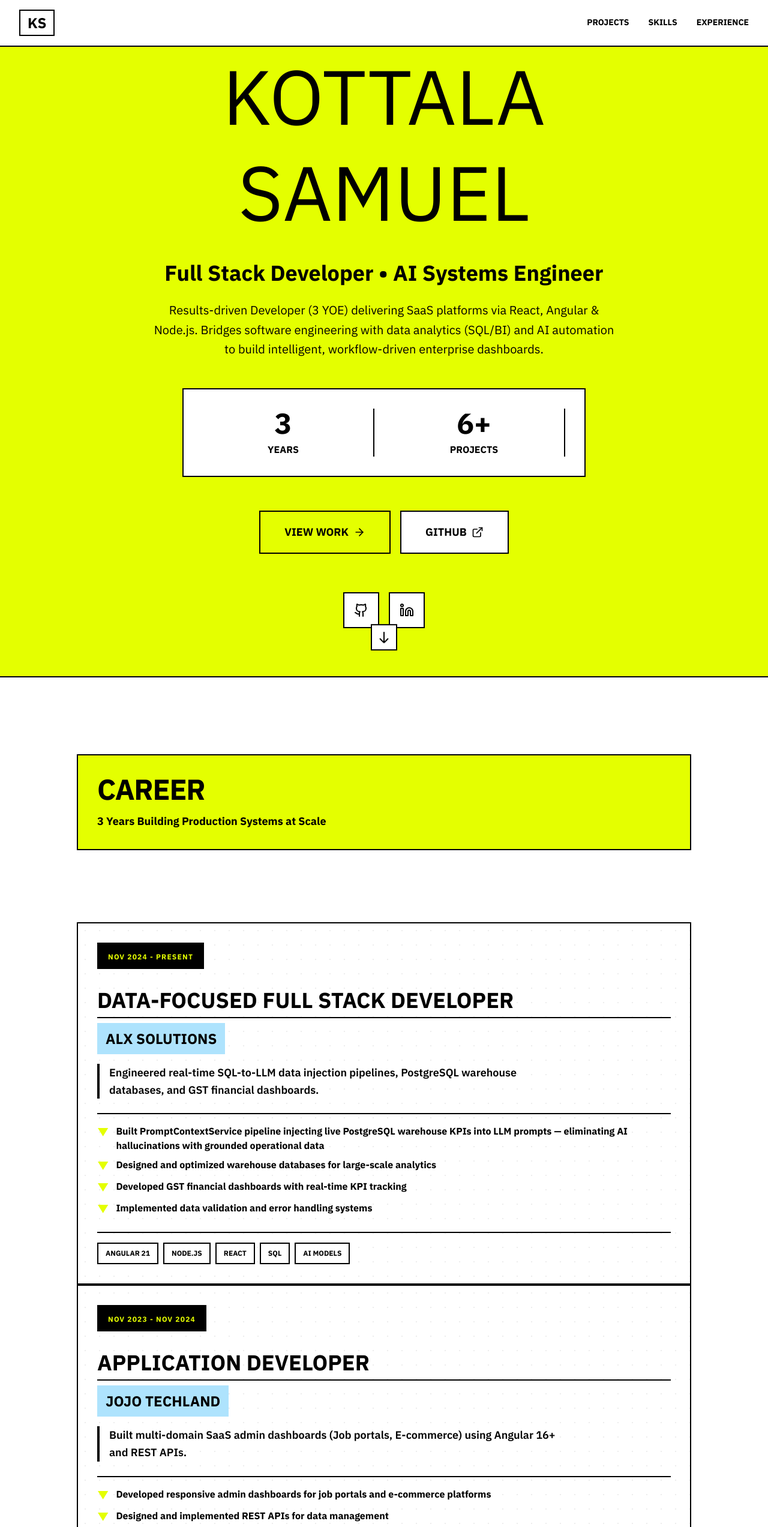
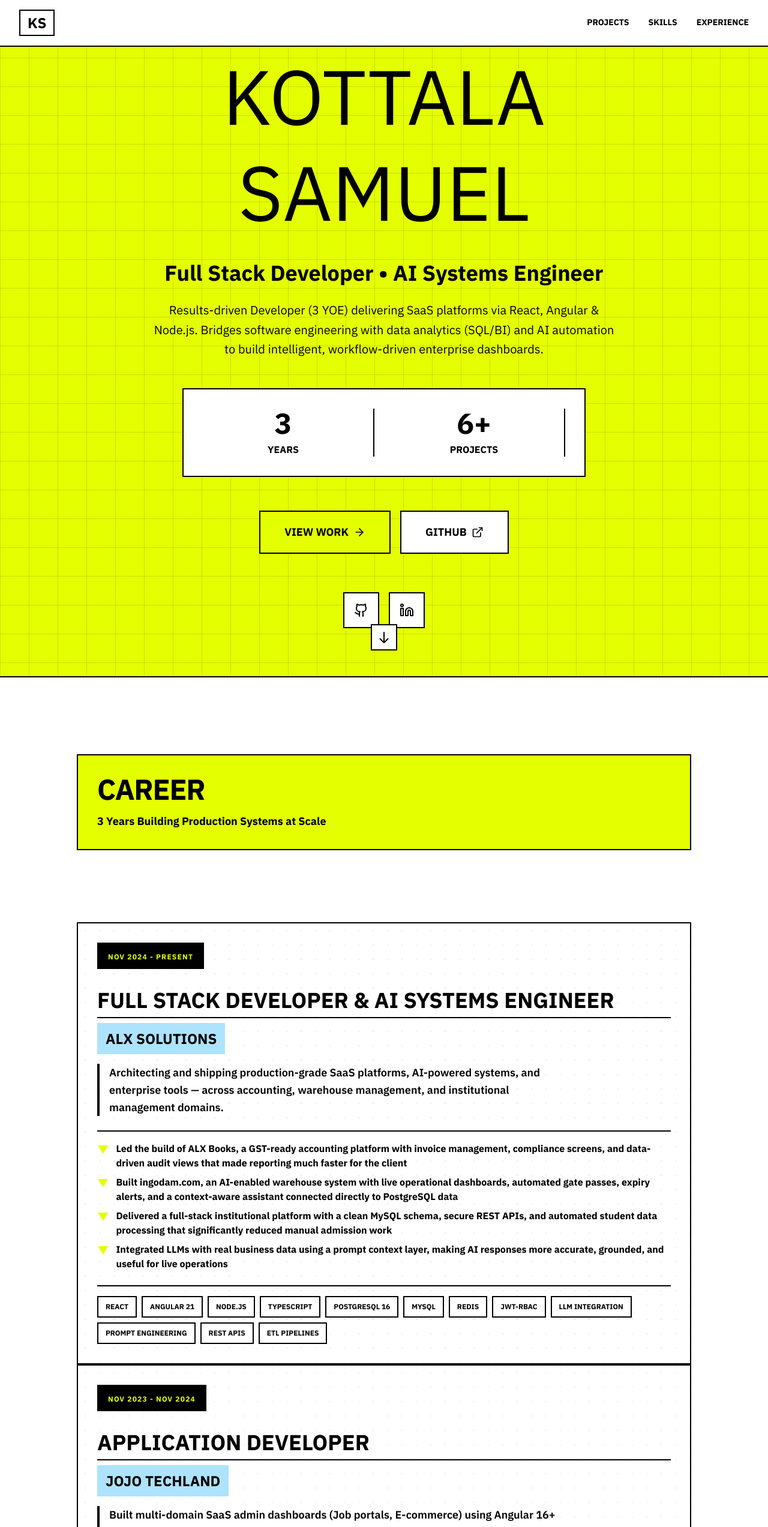
Before and after one commit to Sam-096/samuel_portfolio, a React (Vite) app: page / in a window 1280 px wide. Shown: the top 2545 px of the page at 60% size. Built offline with nearby package versions, Linux system fonts and the light colour scheme; a web font is replaced by a local one.

Commit message:
skills_updated

```diff
--- a/src/data/experience.ts
+++ b/src/data/experience.ts
@@ -14,19 +14,32 @@ export const experiences: Experience[] = [
   {
     id: "1",
     company: "ALX Solutions",
-    position: "Data-Focused Full Stack Developer",
+    position: "Full Stack Developer & AI Systems Engineer",
     period: "Nov 2024 - Present",
     startDate: "2024-11",
     endDate: "present",
     description:
-      "Engineered real-time SQL-to-LLM data injection pipelines, PostgreSQL warehouse databases, and GST financial dashboards.",
+      "Architecting and shipping production-grade SaaS platforms, AI-powered systems, and enterprise tools — across accounting, warehouse management, and institutional management domains.",
     responsibilities: [
-      "Built PromptContextService pipeline injecting live PostgreSQL warehouse KPIs into LLM prompts — eliminating AI hallucinations with grounded operational data",
-      "Designed and optimized warehouse databases for large-scale analytics",
-      "Developed GST financial dashboards with real-time KPI tracking",
-      "Implemented data validation and error handling systems",
+      "Led the build of ALX Books, a GST-ready accounting platform with invoice management, compliance screens, and data-driven audit views that made reporting much faster for the client",
+      "Built ingodam.com, an AI-enabled warehouse system with live operational dashboards, automated gate passes, expiry alerts, and a context-aware assistant connected directly to PostgreSQL data",
+      "Delivered a full-stack institutional platform with a clean MySQL schema, secure REST APIs, and automated student data processing that significantly reduced manual admission work",
+      "Integrated LLMs with real business data using a prompt context layer, making AI responses more accurate, grounded, and useful for live operations",
     ],
-    technologies: ["Angular 21", "Node.js", "React", "SQL", "AI Models"],
+    technologies: [
+      "React",
+      "Angular 21",
+      "Node.js",
+      "TypeScript",
+      "PostgreSQL 16",
+      "MySQL",
+      "Redis",
+      "JWT-RBAC",
+      "LLM Integration",
+      "Prompt Engineering",
+      "REST APIs",
+      "ETL Pipelines",
+    ],
   },
   {
     id: "2",
--- a/src/data/projects.ts
+++ b/src/data/projects.ts
@@ -60,7 +60,7 @@ export const projects: Project[] = [
     highlights: [
       "Built responsive, data-driven financial dashboards exposing invoice flows and GSTR/ITR compliance status",
       "Optimized web performance using React memoization, lazy loading, and code splitting",
-      "Implemented complex SQL-backed views for immutable audit logs and multi-role accounting workflows",
+      "Implemented SQL-backed views for immutable audit logs and multi-role accounting workflows",
     ],
     status: "Completed",
   },
--- a/src/index.css
+++ b/src/index.css
@@ -71,12 +71,25 @@ button, input, div, section, article, nav, footer, a, span {
   background-size: 24px 24px;
 }
 
-/* Dots on yellow/dark surfaces are intentionally disabled to match Blacksmith. */
-.grid-pattern,
+/* Square grid lines for yellow surfaces (Hero). */
+.grid-pattern {
+  background-image:
+    linear-gradient(rgba(0, 0, 0, 0.12) 1px, transparent 1px),
+    linear-gradient(90deg, rgba(0, 0, 0, 0.12) 1px, transparent 1px);
+  background-size: 48px 48px;
+}
+
+/* Legacy aliases — keep dotted style for any consumers other than Hero. */
 .dotted-grid-small,
-.dots-on-yellow,
+.dots-on-yellow {
+  background-image: radial-gradient(circle, rgba(0, 0, 0, 0.18) 1px, transparent 1px);
+  background-size: 24px 24px;
+}
+
+/* Yellow dots on black surfaces (footer/CTA). */
 .dots-on-dark {
-  background-image: none;
+  background-image: radial-gradient(circle, rgba(228, 255, 0, 0.22) 1px, transparent 1px);
+  background-size: 24px 24px;
 }
 
 /* Animations */
```
